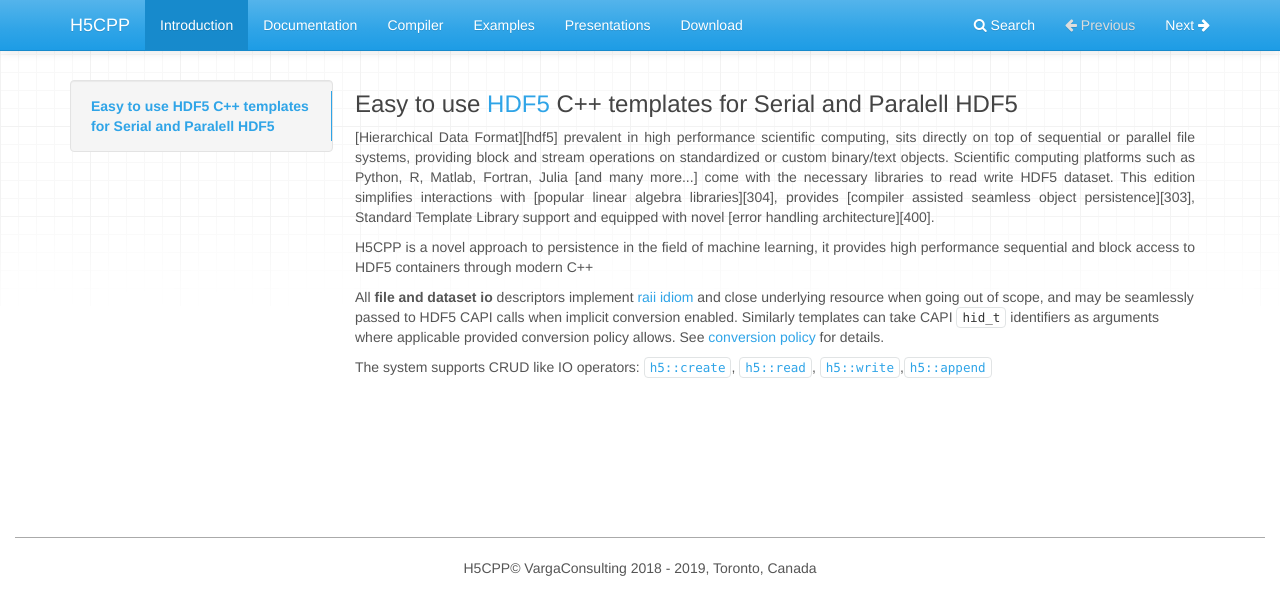
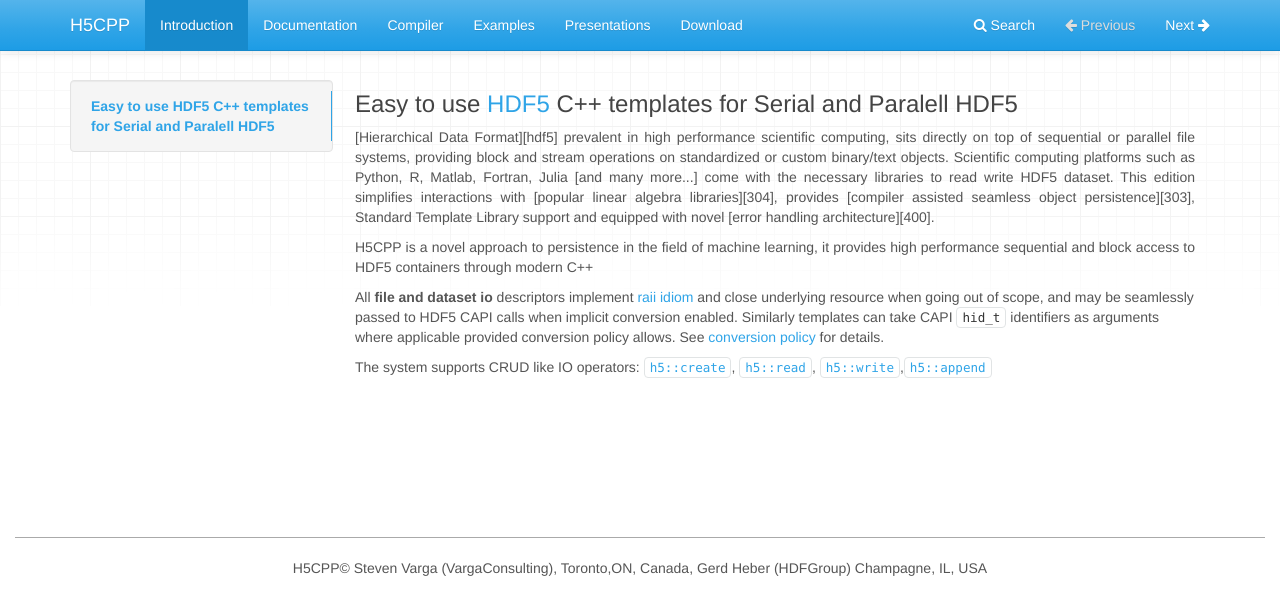
Before and after one commit to steven-varga/h5cpp-doc, an MkDocs documentation site: the page built from docs/index.md, in a window 1280 px wide. Shown: the top 615 px of the page. Built offline with MkDocs 1.6.1, drawn with Linux system fonts in a browser that asks for light colours; nearby versions of some CDN libraries.

Commit message:
credited Gerd Heber for his work: bottom of the page

```diff
--- a/theme/base.html
+++ b/theme/base.html
@@ -188,7 +188,7 @@
             {%- if config.copyright %}
                 <p>{{ config.copyright }}</p>
             {%- endif %}
-			<p>H5CPP© VargaConsulting 2018 - 2019, Toronto, Canada</p>
+			<p>H5CPP© Steven Varga (VargaConsulting), Toronto,ON, Canada, Gerd Heber (HDFGroup) Champagne, IL, USA </p>
           {%- endblock %}
         </footer>
 
```
